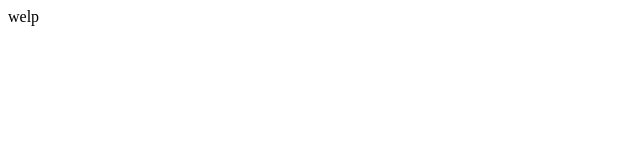
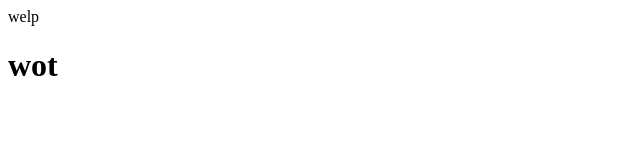
Before and after one commit to Endevor981/trial-repo, a plain HTML site: page index.html in a window 1280 px wide. Shown: the full height of the page, 0-640 px from the left. Drawn offline with Linux system fonts and the light colour scheme.

Commit message:
2nd msg
2nd desc

```diff
--- a/index.html
+++ b/index.html
@@ -1 +1,2 @@
 <div>welp</div>
+<h1>wot</h1>
```
